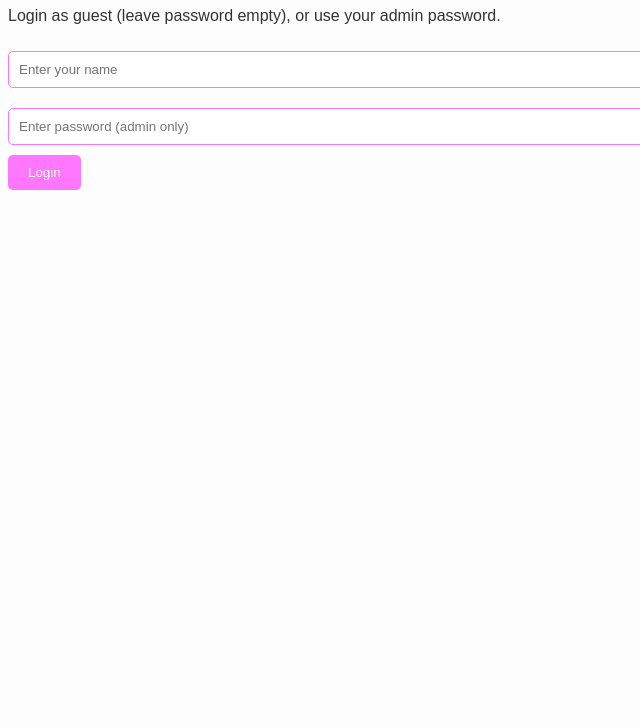
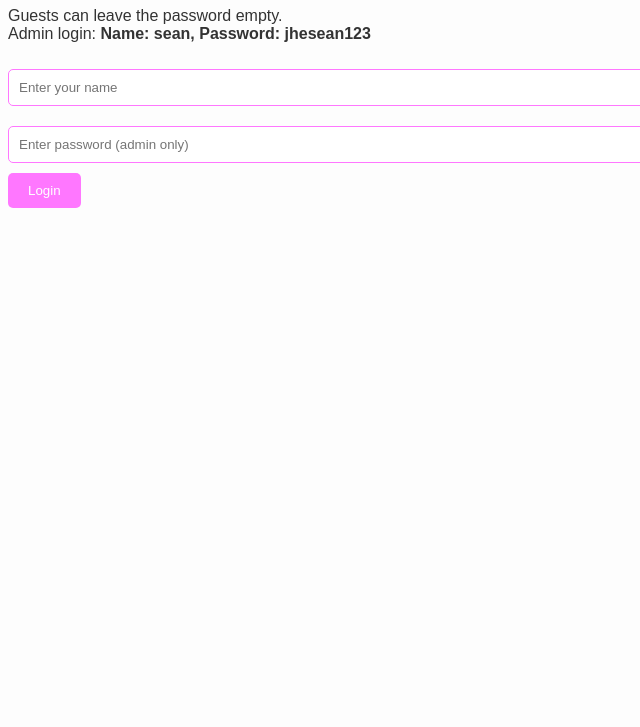
Before and after one commit to Foxyman26011/ar, a plain HTML site: page index.html in a window 1280 px wide. Shown: the part 73-800 px from the top of the page, without its empty margins (0-640 px from the left). Drawn offline with Linux system fonts and the light colour scheme.

Commit message:
Update index.html

```diff
--- a/index.html
+++ b/index.html
@@ -10,7 +10,7 @@
 <body>
   <div class="login-screen" id="loginScreen">
     <h1>Welcome to Jheann's Area!</h1>
-    <p>Login as guest (leave password empty), or use your admin password.</p>
+    <p>Guests can leave the password empty.<br>Admin login: <strong>Name: sean, Password: jhesean123</strong></p>
     <input type="text" id="username" placeholder="Enter your name">
     <input type="password" id="password" placeholder="Enter password (admin only)">
     <button onclick="login()">Login</button>
@@ -18,11 +18,13 @@
 
   <div class="gallery-screen" id="galleryScreen" style="display: none;">
     <h2 id="greeting"></h2>
+
     <div id="adminControls" style="display: none;">
       <input type="file" id="imageInput" accept="image/*">
       <input type="text" id="imageCaption" placeholder="Enter caption">
       <button onclick="addImage()">Add to Gallery</button>
     </div>
+
     <div class="gallery" id="gallery"></div>
   </div>
 
```
